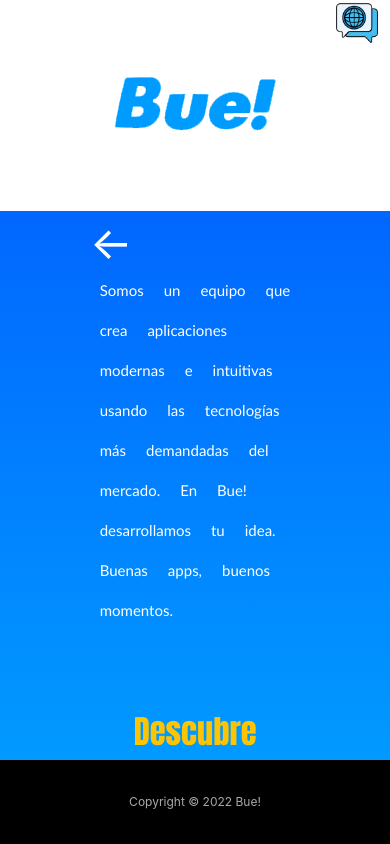
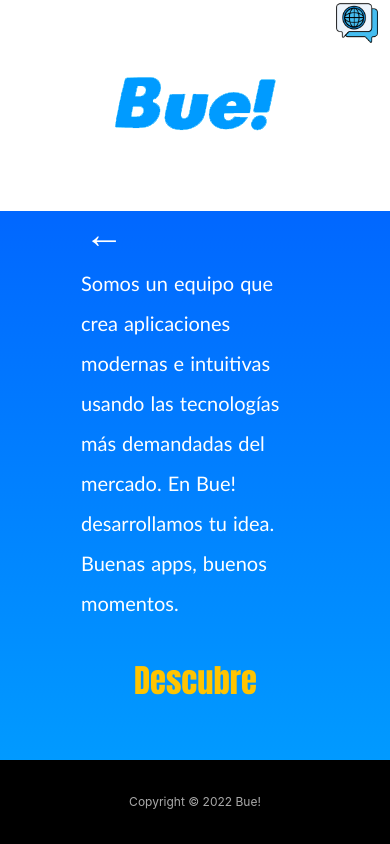
Before and after one commit to CrisValhas/bue, a React (Create React App) app: page /about in a window 390 px wide. Built offline with nearby package versions, Linux system fonts and the light colour scheme.

Commit message:
Add sass y responsive no incluye galaxy fold y surface

```diff
--- a/src/components/About.js
+++ b/src/components/About.js
@@ -32,7 +32,7 @@ function BoxText({ text, drop, arrayToRender }) {
             bottom: 200,
           }}
         >
-          <p className="About-text"> {text} </p>
+          <p> {text} </p>
         </motion.div>
       ) : (
         <motion.div
@@ -46,7 +46,7 @@ function BoxText({ text, drop, arrayToRender }) {
             bottom: 200,
           }}
         >
-          <p className="About-text"> {text} </p>
+          <p> {text} </p>
         </motion.div>
       )}
     </div>
@@ -99,12 +99,10 @@ export default function About() {
       animate={{ x: 0, scale: 1, transition: { duration: 0.7 } }}
     >
       <div className="About-back" >
-        <Link className="buestore-links" to="/">
-          ←
-        </Link>
+        <Link to="/"><button>←</button></Link>
       </div>
 
-      <div style={{ display: 'flex', justifyContent: 'flex-start', width: '54%'}} onClick={(e) => handleClick(e)}>
+      <div onClick={(e) => handleClick(e)}>
         <motion.div className={"About-dashboard"}>
           {arrayAbout?.map((world, indice) => {
             random = !random;
@@ -119,7 +117,7 @@ export default function About() {
           })}
           <motion.div className={"About-dashboard-text-box"}>
             {drop ? (
-              <motion.div className="About-dashboard-text">
+              <div>
                 <motion.div
                   initial={{
                     fontFamily: "Calibri",
@@ -141,13 +139,12 @@ export default function About() {
                 >
                   {arrayToRender}
                 </motion.div>
-              </motion.div>
+              </div>
             ) : (
               <motion.div
                 className="About-dashboard-text-descubre"
                 initial={{
                   fontFamily: "Impact",
-                  color: "#ffc401",
 
                   scale: 1,
                 }}
--- a/src/components/styles/About.css
+++ b/src/components/styles/About.css
@@ -9,7 +9,10 @@
   background: linear-gradient(to bottom, #0167ff, #019AFF);
   /* overflow: scroll; */
 }
+
 .About-box {
+  width: -webkit-fit-content;
+  width: -moz-fit-content;
   width: fit-content;
   height: 40px;
   color: #019AFF;
@@ -18,22 +21,39 @@
   justify-content: center;
   float: left;
 }
-.About-text {
+.About-box p {
   padding: 10px;
   font-size: 30px;
-    color: #ffffff;
-    font-family: Calibri ;
+  color: rgb(255, 255, 255);
+  font-family: Calibri;
 }
+
+.About-back {
+  display: flex;
+  justify-content: flex-start;
+  width: 54%;
+  margin-bottom: 50px;
+}
+.About-back button {
+  text-decoration: none;
+  color: rgb(255, 255, 255);
+  font-size: 60px;
+  cursor: pointer;
+  background: none;
+  border: none;
+}
+.About-back button:hover {
+  color: #ffc401;
+  scale: 1.3;
+  transition: 0.5s ease-out;
+}
+
 .About-dashboard {
   width: 60vw;
   height: 70%;
   border-radius: 5px;
 }
 
-button {
-  background: none;
-  border: none;
-}
 .About-dashboard-text-box {
   display: flex;
   width: 97%;
@@ -42,79 +62,63 @@ button {
   flex-direction: column;
   justify-content: center;
   align-items: center;
-    margin: auto ;
+  margin: auto;
   cursor: pointer;
 }
-.About-dashboard-text {
+.About-dashboard-text-box div {
   width: 100%;
   display: flex;
   border-radius: 3px;
-    color: #ffffff;
+  color: rgb(255, 255, 255);
   font-size: 30px;
   justify-content: center;
   align-items: center;
   height: 15vh;
   margin-top: 100px;
 }
-.About-dashboard-text-descubre {
+.About-dashboard-text-box .About-dashboard-text-descubre {
   width: 100%;
   display: flex;
   border-radius: 3px;
   align-items: center;
-    color: #ffffff;
+  color: #ffc401;
   font-size: 45px;
   justify-content: center;
   margin-top: 100px;
   height: 15vh;
 }
-.About-back {
-    display: flex;
-    justify-content: flex-start;
-    width: 54%;
-    margin-bottom: 50px;
-}
 
 /* #################### MEDIA #################### */
-
-@media (max-width:1120px) {
+@media (max-width: 1025px) {
   .About-back {
-        display: flex;
-        justify-content: flex-start;
-        width: 54%;
-        margin-bottom: 0;
+    margin-bottom: 5px;
+    width: 60%;
   }
-    .About-text {
-        padding: 10px;
+  .About-back button {
+    font-size: 40px;
+  }
+  .About-box p {
+    padding: 3px;
     font-size: 20px;
     color: #ffffff;
     font-family: Calibri;
   }
-
+  .About-dashboard-text-box div {
+    margin-top: -10px;
   }
-
-@media (max-width:850px) {
-    .About-back {
-        display: flex;
-        justify-content: flex-start;
-        width: 54%;
-        margin-bottom: 0;
-
-    }
-    .About-text {
-        padding: 10px;
-        font-size: 20px;
-        color: #ffffff;
-        font-family: Calibri;
+  .About-dashboard-text-box .About-dashboard-text-descubre {
+    font-size: 30px;
+    margin-top: -10px;
   }
 }
-
-@media (max-width:660px) {
-    .About-back {
-        display: flex;
-        justify-content: flex-start;
-        width: 54%;
-        margin-bottom: 0;
-
+@media (max-width: 830px) {
+  .About-box p {
+    font-size: 30px;
+  }
+}
+@media (max-width: 540px) {
+  .About-back button {
+    font-size: 40px;
   }
   .About-text {
     padding: 10px;
@@ -155,9 +159,85 @@ button {
     height: 15vh;
     margin-top: 0px;
   }
-    .buestore-links {
-        text-decoration: none;
-        color: white;
-        font-size: 45px;
+}
+@media (max-width: 414px) {
+  .About-box p {
+    padding: 3px;
+    font-size: 20px;
+    color: #ffffff;
+    font-family: Calibri;
+  }
+  .About-dashboard-text-box {
+    display: flex;
+    width: 97%;
+    height: 30%;
+    flex-wrap: wrap;
+    flex-direction: column;
+    justify-content: center;
+    align-items: center;
+    margin: auto;
+    cursor: pointer;
+  }
+  .About-dashboard-text-box div {
+    width: 100%;
+    display: flex;
+    border-radius: 3px;
+    color: rgb(255, 255, 255);
+    font-size: 20px;
+    justify-content: center;
+    align-items: center;
+    height: 15vh;
+    margin-top: 10px;
+  }
+  .About-dashboard-text-box .About-dashboard-text-descubre {
+    width: 100%;
+    display: flex;
+    border-radius: 3px;
+    align-items: center;
+    color: #ffc401;
+    font-size: 25px;
+    justify-content: center;
+    margin-top: 10px;
+    height: 15vh;
+  }
+  .About-back button {
+    font-size: 40px;
   }
 }
+@media (max-width: 375px) {
+  .About-box p {
+    padding: 3px;
+    font-size: 15px;
+    color: #ffffff;
+    font-family: Calibri;
+  }
+  .About-text {
+    padding: 10px;
+    font-size: 15px;
+    color: #ffffff;
+    font-family: Calibri;
+  }
+  .About-dashboard-text-box {
+    display: flex;
+    width: 97%;
+    height: 30%;
+    flex-wrap: wrap;
+    flex-direction: column;
+    justify-content: center;
+    align-items: center;
+    margin: auto;
+    cursor: pointer;
+  }
+  .About-dashboard-text-box div {
+    font-size: 20px;
+    margin-top: 10px;
+  }
+  .About-dashboard-text-box .About-dashboard-text-descubre {
+    font-size: 25px;
+    margin-top: 10px;
+  }
+  .About-back button {
+    font-size: 40px;
+    margin-top: 20px;
+  }
+}/*# sourceMappingURL=About.css.map */
--- /dev/null
+++ b/src/components/styles/About.scss
@@ -0,0 +1,254 @@
+@import "./vars/vars.scss";
+
+.About {
+    display: flex;
+    flex-direction: column;
+    justify-content: center;
+    align-items: center;
+    width: 100%;
+    height: 65vh;
+    background-color: $bueBlue;
+    background: $bueBackground;
+    /* overflow: scroll; */
+}
+.About-box {
+    width: fit-content;
+    height: 40px;
+    color: $bueBlue;
+    display: flex;
+    align-items: center;
+    justify-content: center;
+    float: left;
+
+    p {
+    padding: 10px;
+    font-size: 30px;
+    color: $bueLightColor;
+    font-family: Calibri ;
+    }
+}
+.About-back {
+    display: flex;
+    justify-content: flex-start;
+    width: 54%;
+    margin-bottom: 50px;
+    button{
+        text-decoration: none;
+        color: $bueLightColor;
+        font-size: 60px;
+        cursor: pointer;
+        background: none;
+        border: none;
+    }
+    button:hover {
+        color: $bueYellow;
+        scale: 1.3;
+        transition: .5s ease-out;
+    }
+}
+
+.About-dashboard {
+  width: 60vw;
+  height: 70%;
+  border-radius: 5px;
+}
+
+.About-dashboard-text-box {
+    display: flex;
+    width: 97%;
+    height: 60%;
+    flex-wrap: wrap;
+    flex-direction: column;
+    justify-content: center;
+    align-items: center;
+    margin: auto ;
+    cursor: pointer;
+
+    div {
+        width: 100%;
+        display: flex;
+        border-radius: 3px;
+        color: $bueLightColor;
+        font-size: 30px;
+        justify-content: center;
+        align-items: center;
+        height: 15vh;
+        margin-top: 100px;
+    }
+    .About-dashboard-text-descubre {
+    width: 100%;
+    display: flex;
+    border-radius: 3px;
+    align-items: center;
+    color: $bueYellow;
+    font-size: 45px;
+    justify-content: center;
+    margin-top: 100px;
+    height: 15vh;
+    }
+}
+
+
+
+
+/* #################### MEDIA #################### */
+
+@media (max-width:1025px) {
+    .About-back {
+        margin-bottom: 5px;
+        width: 60%;
+        button{
+          font-size: 40px;
+        }
+    }
+    .About-box p{
+        padding: 3px;
+        font-size: 20px;
+        color: #ffffff;
+        font-family: Calibri ;
+    }
+    .About-dashboard-text-box {
+        div {
+            margin-top: -10px;
+        }
+        .About-dashboard-text-descubre {
+        font-size: 30px;
+        margin-top: -10px;
+        }
+    }
+
+}
+
+@media (max-width:830px) {
+    .About-box p{
+        font-size: 30px;
+    }
+}
+
+@media (max-width:540px) {
+    .About-back button{
+        font-size: 40px;
+}
+    .About-text {
+        padding: 10px;
+        font-size: 15px;
+        color: #ffffff;
+        font-family: Calibri;
+    }
+    .About-dashboard-text-box {
+        display: flex;
+        width: 97%;
+        height: 60%;
+        flex-wrap: wrap;
+        flex-direction: column;
+        justify-content: center;
+        align-items: center;
+        margin: auto;
+        cursor: pointer;
+    }
+    .About-dashboard-text-descubre {
+        width: 100%;
+        display: flex;
+        border-radius: 3px;
+        align-items: center;
+        color: #ffffff;
+        font-size: 25px;
+        justify-content: center;
+        margin-top: 0px;
+        height: 15vh;
+    }
+    .About-dashboard-text {
+        width: 100%;
+        display: flex;
+        border-radius: 3px;
+        color: #ffffff;
+        font-size: 20px;
+        justify-content: center;
+        align-items: center;
+        height: 15vh;
+        margin-top: 0px;
+    }
+}
+@media (max-width:414px) {
+    .About-box p{
+        padding: 3px;
+        font-size: 20px;
+        color: #ffffff;
+        font-family: Calibri ;
+    }
+    .About-dashboard-text-box {
+        display: flex;
+        width: 97%;
+        height: 30%;
+        flex-wrap: wrap;
+        flex-direction: column;
+        justify-content: center;
+        align-items: center;
+        margin: auto ;
+        cursor: pointer;
+
+        div {
+            width: 100%;
+            display: flex;
+            border-radius: 3px;
+            color: $bueLightColor;
+            font-size: 20px;
+            justify-content: center;
+            align-items: center;
+            height: 15vh;
+            margin-top: 10px;
+        }
+        .About-dashboard-text-descubre {
+        width: 100%;
+        display: flex;
+        border-radius: 3px;
+        align-items: center;
+        color: $bueYellow;
+        font-size: 25px;
+        justify-content: center;
+        margin-top: 10px;
+        height: 15vh;
+        }
+    }
+    .About-back button{
+        font-size: 40px;
+}
+}
+@media (max-width:375px) {
+    .About-box p{
+        padding: 3px;
+        font-size: 15px;
+        color: #ffffff;
+        font-family: Calibri ;
+    }
+    .About-text {
+        padding: 10px;
+        font-size: 15px;
+        color: #ffffff;
+        font-family: Calibri;
+    }
+    .About-dashboard-text-box {
+        display: flex;
+        width: 97%;
+        height: 30%;
+        flex-wrap: wrap;
+        flex-direction: column;
+        justify-content: center;
+        align-items: center;
+        margin: auto ;
+        cursor: pointer;
+
+        div {
+            font-size: 20px;
+            margin-top: 10px;
+        }
+        .About-dashboard-text-descubre {
+         font-size: 25px;
+        margin-top: 10px;
+        }
+    }
+    .About-back button{
+            font-size: 40px;
+            margin-top: 20px;
+    }
+}
```
Also changed, not shown: 1 other file (tests, documents, lock files or other folders). Lines whose indentation alone changed are shown as unchanged.
